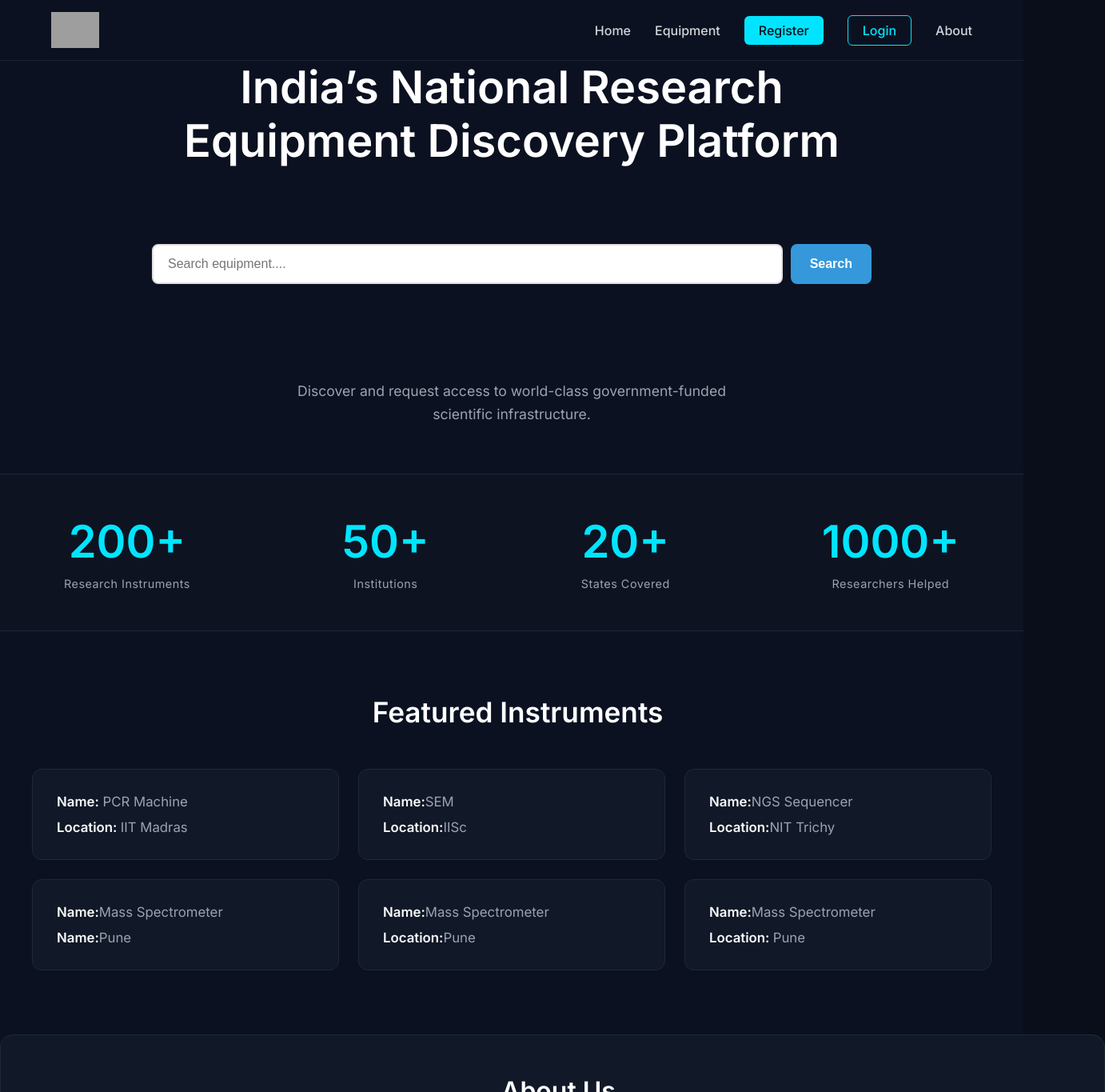
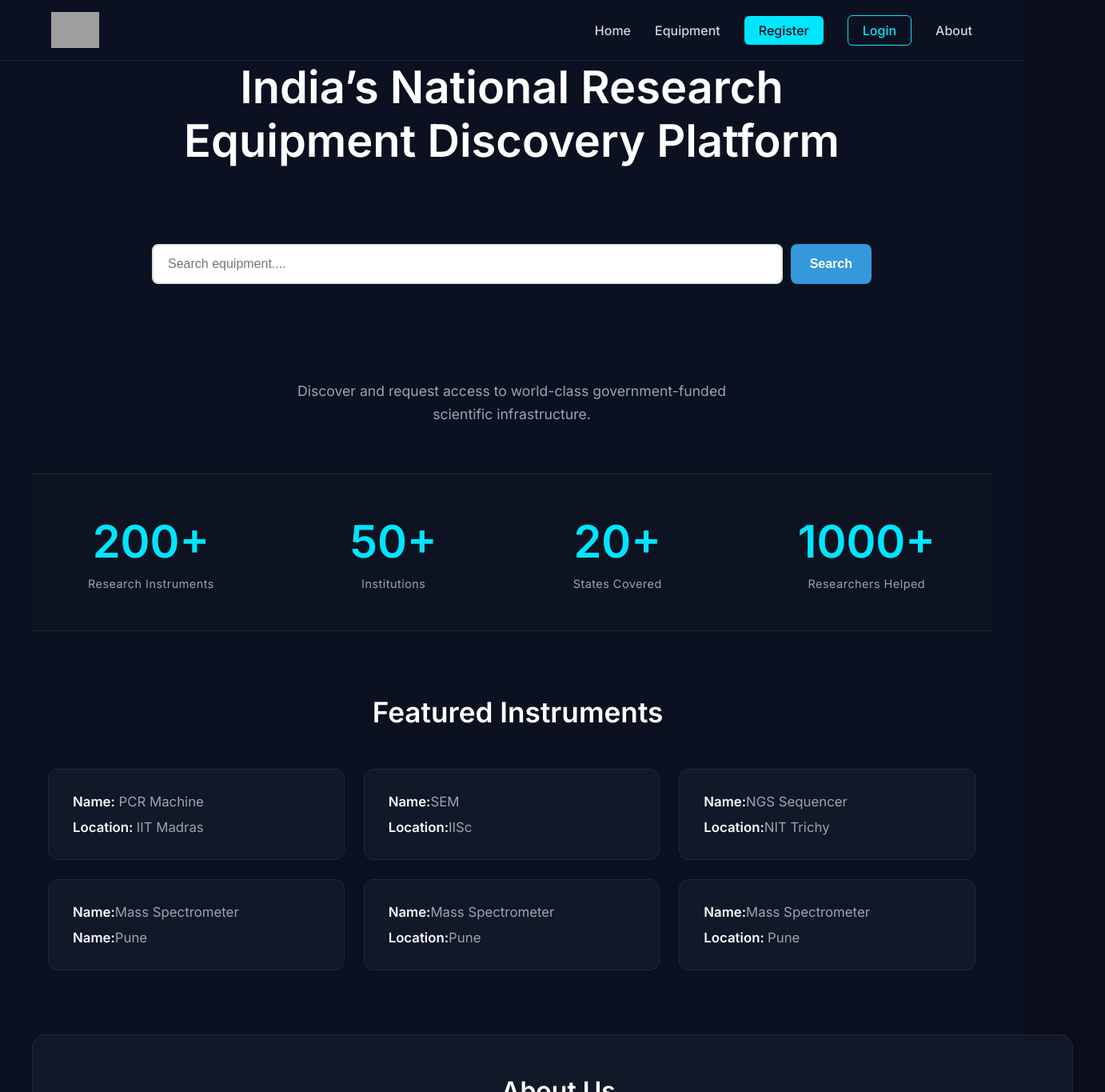
Before and after one commit to Nantha-Code/equipnet-india, a React (Vite) app: page / in a window 1280 px wide. Shown: the top 1365 px of the page at 80% size, 1382 px wide, since content can reach past the window. Built offline with nearby package versions, Linux system fonts and the light colour scheme; grey boxes are pictures that could not be loaded.

Commit message:
the width issue was resolved

```diff
--- a/src/App.css
+++ b/src/App.css
@@ -1,3 +1,4 @@
 body{
     background-color: #0a0e1a;
+
 }
--- a/src/pages/Admin/AdminDashboard.jsx
+++ b/src/pages/Admin/AdminDashboard.jsx
@@ -62,7 +62,7 @@ export function AdminDashboard() {
     setEquipment(equipment.filter(item => item.id !== id));
   };
 
-  // ================= EDIT (basic prompt style) =================
+  // ================= EDIT =================
   const handleEdit = async (id) => {
     const updatedName = prompt("Enter new equipment name:");
     if (!updatedName) return;
--- a/src/pages/Home.css
+++ b/src/pages/Home.css
@@ -14,7 +14,8 @@
   color: white;
   font-family: 'Inter', 'Segoe UI', system-ui, sans-serif;
   min-height: 100vh;
-  /* padding-bottom: 80px; */
+  padding-bottom: 80px;
+  width: 100%;
 }
 
 /* --- Hero Section --- */
@@ -25,7 +26,7 @@
 }
 
 .hero-content {
-  /* max-width: 1200px; */
+  max-width: 1200px;
   width: 100%;
 }
 
@@ -70,6 +71,7 @@
   border-top: 1px solid var(--card-border);
   border-bottom: 1px solid var(--card-border);
   margin-bottom: 80px;
+  width: 100%;
   background-color: rgba(17, 24, 39, 0.3); /* Very subtle background for the band */
 }
 
@@ -98,7 +100,7 @@
 /* --- Featured Instruments (Styled like the cards in the image) --- */
 .feauture {
   padding: 0 20px 80px;
-  max-width: 1200px;
+  max-width: 1400px;
   margin: 0 auto;
 }
 
```
